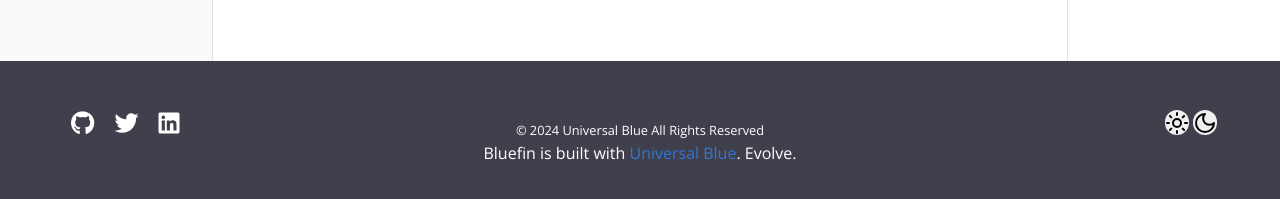
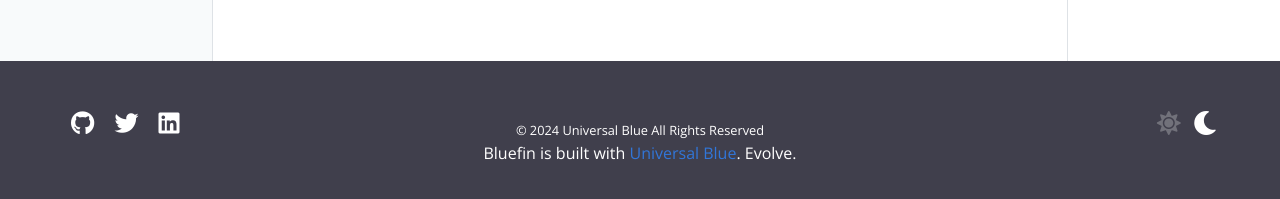
Before and after one commit to ublue-os/bluefin-docs, a Jekyll site: the page built from pages/index.md, in a window 1280 px wide and 1400 px high, scrolled down 752 px. Shown: the part 1189-1388 px from the top of the window. Built offline with Jekyll 4.4.1, drawn with Linux system fonts in a browser that asks for light colours; a script that is not in the unit is left out.

Commit message:
chore(icons): reuse existing fontawesome sun/moon

```diff
--- a/_includes/footer.html
+++ b/_includes/footer.html
@@ -26,62 +26,15 @@
       </div>
       <div class="col-6 col-sm-4 text-right text-xs-center order-sm-3">
         <ul class="list-inline mb-0">
-          <li class="list-inline-item mr-0" data-toggle="tooltip" data-placement="top" title="" aria-label="Toggle Light Theme" data-original-title="Toggle Light Theme">
-
-            <button
-              type="button"
-              class="btn td-border-none p-0"
-              aria-label="Light Theme"
-              data-theme-toggle="light"
-            >
-              <svg
-                xmlns="http://www.w3.org/2000/svg"
-                width="24"
-                height="24"
-                viewBox="0 0 24 24"
-                fill="none"
-                stroke="currentColor"
-                stroke-width="2"
-                stroke-linecap="round"
-                stroke-linejoin="round"
-                class=""
-              >
-                <circle cx="12" cy="12" r="4"></circle>
-                <path d="M12 2v2"></path>
-                <path d="M12 20v2"></path>
-                <path d="m4.93 4.93 1.41 1.41"></path>
-                <path d="m17.66 17.66 1.41 1.41"></path>
-                <path d="M2 12h2"></path>
-                <path d="M20 12h2"></path>
-                <path d="m6.34 17.66-1.41 1.41"></path>
-                <path d="m19.07 4.93-1.41 1.41"></path>
-              </svg>
-            </button>
+          <li class="list-inline-item h3" data-toggle="tooltip" data-placement="top" title="" aria-label="Toggle Light Theme" data-original-title="Toggle Light Theme">
+            <a class="text-white" href="#" data-theme-toggle="light">
+              <i class="fas fa-sun"></i>
+            </a>
           </li>
-          <li class="list-inline-item" data-toggle="tooltip" data-placement="top" title="" aria-label="Toggle Dark Theme" data-original-title="Toggle Dark Theme">
-
-            <button
-              type="button"
-              class="btn td-border-none p-0"
-              aria-label="Dark Theme"
-              data-theme-toggle="dark"
-            >
-              <svg
-                xmlns="http://www.w3.org/2000/svg"
-                width="24"
-                height="24"
-                viewBox="0 0 24 24"
-                fill="none"
-                stroke="currentColor"
-                stroke-width="2"
-                stroke-linecap="round"
-                stroke-linejoin="round"
-                class=""
-              >
-                <path d="M12 3a6 6 0 0 0 9 9 9 9 0 1 1-9-9Z"></path>
-              </svg>
-            </button>
-
+          <li class="list-inline-item h3" data-toggle="tooltip" data-placement="top" title="" aria-label="Toggle Dark Theme" data-original-title="Toggle Dark Theme">
+            <a class="text-white" href="#" data-theme-toggle="dark">
+              <i class="fas fa-moon"></i>
+            </a>
           </li>
         </ul>
       </div>
--- a/assets/js/main.js
+++ b/assets/js/main.js
@@ -61,7 +61,7 @@ layout: null
 (function ($) {
     'use strict';
     var Theme = {
-        init: function () {
+        init: function() {
             const htmlClasses = document.documentElement.classList;
             const savedTheme = localStorage.theme;
             const prefersDark = window.matchMedia("(prefers-color-scheme: dark)").matches;
@@ -73,8 +73,11 @@ layout: null
                 htmlClasses.remove(klass);
             }
 
-            $(document).ready(function () {
+            $(document).ready(function() {
                 $(document).on("click", "[data-theme-toggle]", function (e) {
+                    e.preventDefault();
+                    e.stopPropagation();
+
                     const mode = e.currentTarget.dataset.themeToggle;
                     htmlClasses.remove(klass);
                     htmlClasses.toggle(mode);
```
Also changed, not shown: assets/css/main.css.
